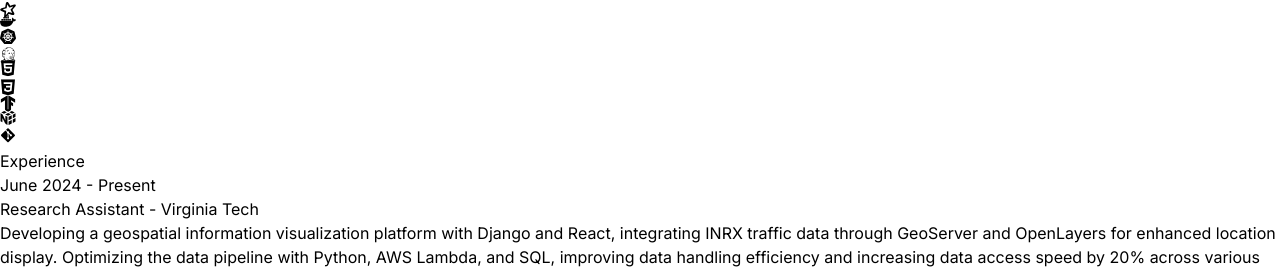
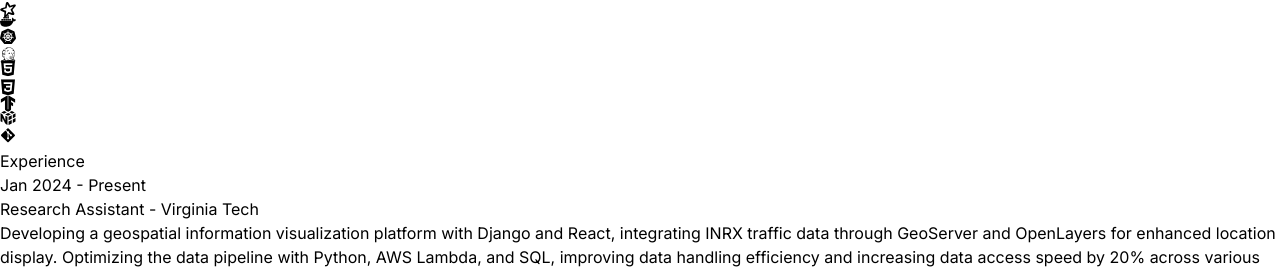
Before and after one commit to rahulpulluri/rahul-pulluri-portfolio, a React (Vite) app: page / in a window 1280 px wide. Shown: the part 1117-1386 px from the top of the page. Built offline with nearby package versions, Linux system fonts and the light colour scheme.

Commit message:
Updated index.js

```diff
--- a/src/constants/index.js
+++ b/src/constants/index.js
@@ -30,7 +30,7 @@ export const EDUCATIONS = [
 
 export const EXPERIENCES = [
   {
-    year: "June 2024 - Present",
+    year: "Jan 2024 - Present",
     role: "Research Assistant",
     company: "Virginia Tech",
     description: `Developing a geospatial information visualization platform with Django and React, integrating INRX traffic data through GeoServer and OpenLayers for enhanced location display. Optimizing the data pipeline with Python, AWS Lambda, and SQL, improving data handling efficiency and increasing data access speed by 20% across various datasets.`,
```
